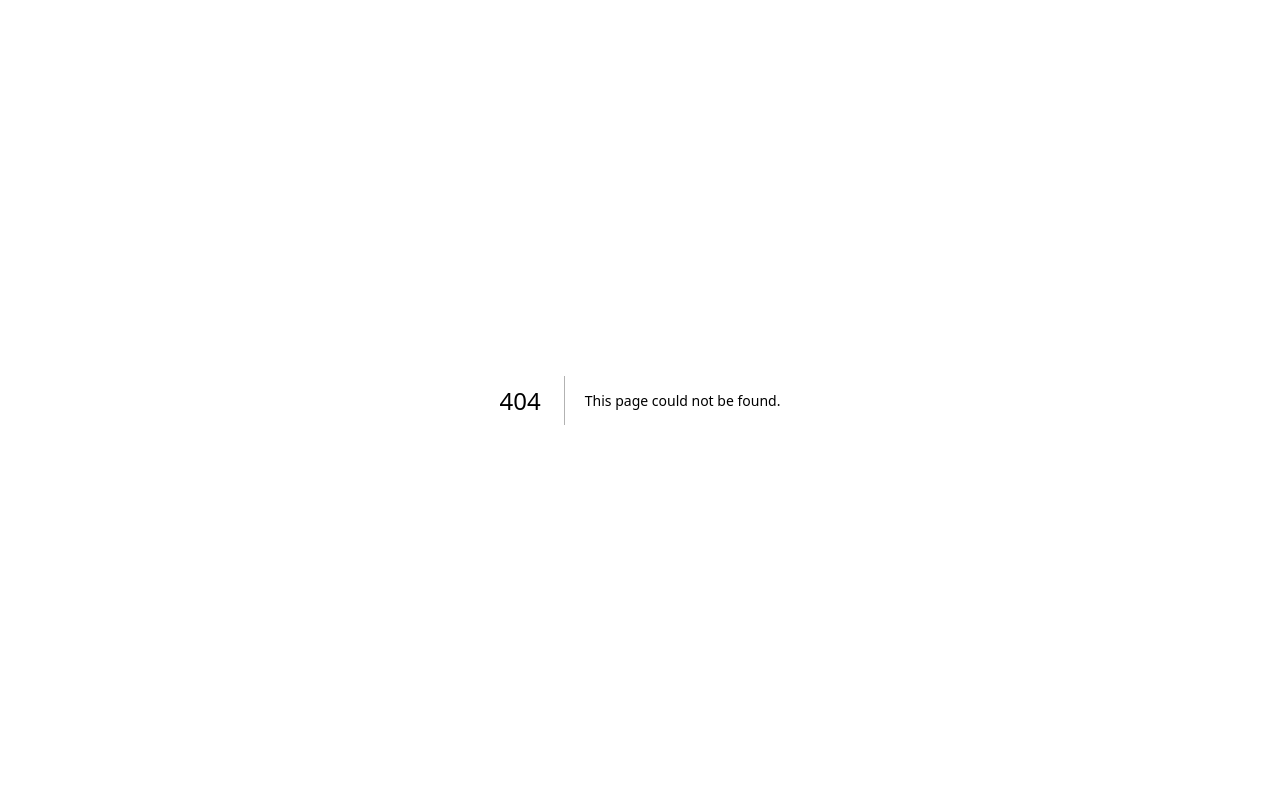
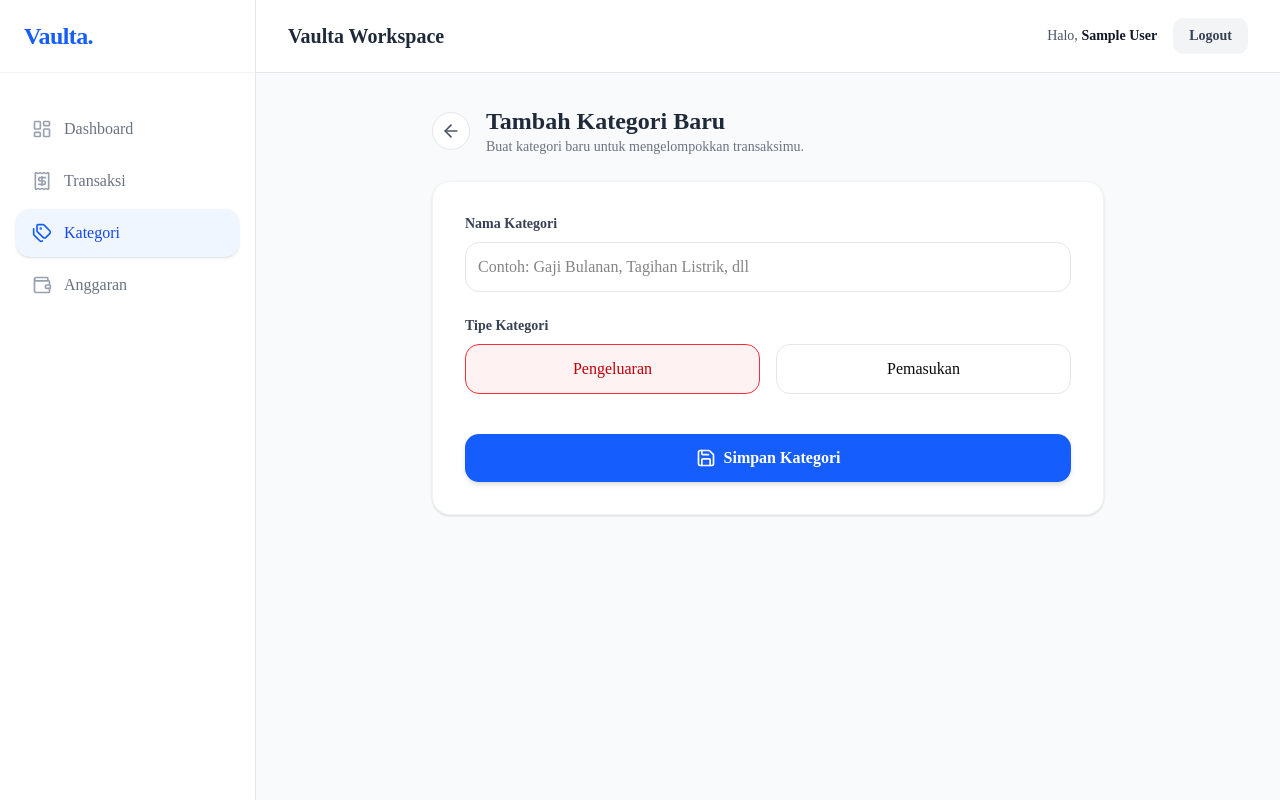
Before and after one commit to rkyarc/vaulta, a Next.js app: page /categories/create in a window 1280 px wide. Before the commit this address had no page. Built offline with nearby package versions, Linux system fonts and the light colour scheme; no server answers; sample sign-in values are in the browser's storage.

Commit message:
feat: implementasi form create category dan integrasi antar modul

```diff
--- /dev/null
+++ b/src/app/(dashboard)/categories/create/page.tsx
@@ -0,0 +1,114 @@
+"use client";
+
+import { useState } from "react";
+import { useRouter } from "next/navigation";
+import Link from "next/link";
+import { ArrowLeft, Save } from "lucide-react";
+
+export default function CreateCategoryPage() {
+  const router = useRouter();
+  const [isLoading, setIsLoading] = useState(false);
+  const [error, setError] = useState("");
+
+  const [formData, setFormData] = useState({
+    name: "",
+    type: "EXPENSE", // Default tipe
+  });
+
+  const handleChange = (e: React.ChangeEvent<HTMLInputElement>) => {
+    setFormData({ ...formData, [e.target.name]: e.target.value });
+  };
+
+  const handleSubmit = async (e: React.FormEvent) => {
+    e.preventDefault();
+    setIsLoading(true);
+    setError("");
+
+    try {
+      // Menembak API POST /api/categories yang sudah kita buat di Epic 6
+      const res = await fetch("/api/categories", {
+        method: "POST",
+        headers: { "Content-Type": "application/json" },
+        body: JSON.stringify(formData),
+      });
+
+      const json = await res.json();
+
+      if (!res.ok) {
+        throw new Error(json.message || "Gagal menyimpan kategori");
+      }
+
+      // Jika berhasil, kembali ke tabel kategori
+      router.push("/categories");
+      router.refresh();
+    } catch (err: any) {
+      setError(err.message);
+    } finally {
+      setIsLoading(false);
+    }
+  };
+
+  return (
+    <div className="max-w-2xl mx-auto">
+      <div className="flex items-center gap-4 mb-6">
+        <Link href="/categories" className="p-2 bg-white rounded-full border border-gray-200 hover:bg-gray-50 text-gray-600 transition-colors">
+          <ArrowLeft size={20} />
+        </Link>
+        <div>
+          <h2 className="text-2xl font-bold text-gray-800">Tambah Kategori Baru</h2>
+          <p className="text-gray-500 text-sm">Buat kategori baru untuk mengelompokkan transaksimu.</p>
+        </div>
+      </div>
+
+      <div className="bg-white rounded-2xl shadow-sm border border-gray-100 p-8">
+        {error && (
+          <div className="bg-red-50 text-red-600 p-4 rounded-xl mb-6 text-sm border border-red-100">
+            {error}
+          </div>
+        )}
+
+        <form onSubmit={handleSubmit} className="space-y-6">
+          {/* Nama Kategori */}
+          <div>
+            <label className="block text-sm font-semibold text-gray-700 mb-2">Nama Kategori</label>
+            <input
+              type="text"
+              name="name"
+              value={formData.name}
+              onChange={handleChange}
+              required
+              placeholder="Contoh: Gaji Bulanan, Tagihan Listrik, dll"
+              className="w-full p-3 border border-gray-200 rounded-xl focus:ring-2 focus:ring-blue-500 focus:border-blue-500 outline-none transition-all"
+            />
+          </div>
+
+          {/* Tipe Kategori */}
+          <div>
+            <label className="block text-sm font-semibold text-gray-700 mb-2">Tipe Kategori</label>
+            <div className="flex gap-4">
+              <label className="flex-1 cursor-pointer">
+                <input type="radio" name="type" value="EXPENSE" checked={formData.type === "EXPENSE"} onChange={handleChange} className="peer sr-only" />
+                <div className="text-center p-3 rounded-xl border border-gray-200 peer-checked:bg-red-50 peer-checked:border-red-500 peer-checked:text-red-700 font-medium transition-all">
+                  Pengeluaran
+                </div>
+              </label>
+              <label className="flex-1 cursor-pointer">
+                <input type="radio" name="type" value="INCOME" checked={formData.type === "INCOME"} onChange={handleChange} className="peer sr-only" />
+                <div className="text-center p-3 rounded-xl border border-gray-200 peer-checked:bg-green-50 peer-checked:border-green-500 peer-checked:text-green-700 font-medium transition-all">
+                  Pemasukan
+                </div>
+              </label>
+            </div>
+          </div>
+
+          <div className="pt-4">
+            <button type="submit" disabled={isLoading} className={`w-full flex items-center justify-center gap-2 py-3 rounded-xl text-white font-bold transition-all ${isLoading ? 'bg-blue-400 cursor-not-allowed' : 'bg-blue-600 hover:bg-blue-700 shadow-md hover:shadow-lg'}`}>
+              <Save size={20} />
+              {isLoading ? "Menyimpan..." : "Simpan Kategori"}
+            </button>
+          </div>
+        </form>
+      </div>
+    </div>
+  );
+}
```
Also changed, not shown: src/app/(dashboard)/categories/page.tsx (+17 -10 lines).
